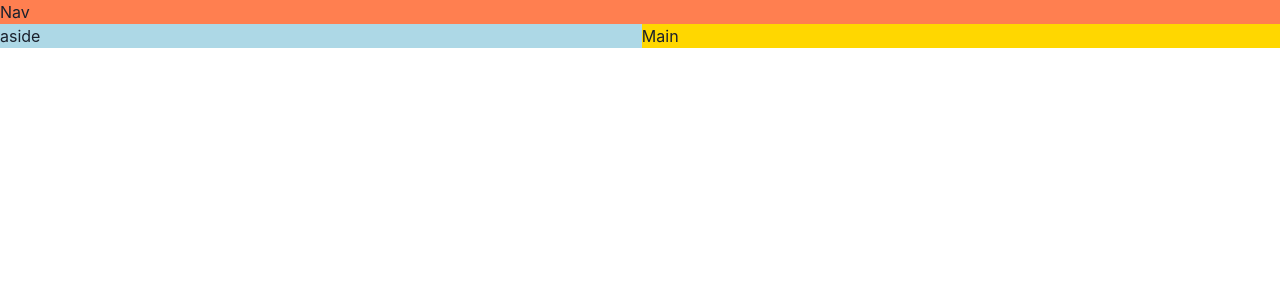
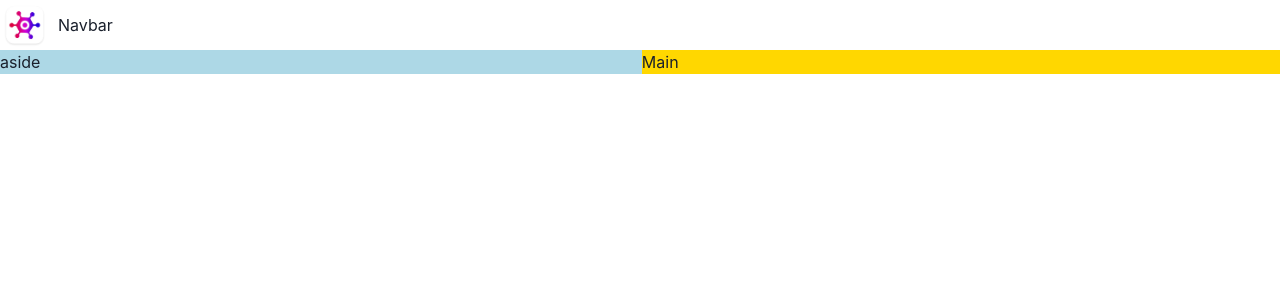
Before and after one commit to FarazRashid/ReactPractice, a React (Vite) app in the folder game-hub/: page / in a window 1280 px wide. Shown: the top 300 px of the page. Built offline with nearby package versions, Linux system fonts and the light colour scheme.

Commit message:
Adds Navbar

```diff
--- a/game-hub/src/App.tsx
+++ b/game-hub/src/App.tsx
@@ -1,4 +1,5 @@
 import { Grid, GridItem, Show } from "@chakra-ui/react";
+import Navbar from "./components/Navbar";
 
 function App() {
   return (
@@ -6,8 +7,8 @@ function App() {
       <Grid
         templateAreas={{ base: `"nav" "main"`, lg: `"nav nav" "aside main"` }}
       >
-        <GridItem area={"nav"} bg={"coral"}>
-          Nav
+        <GridItem area={"nav"}>
+          <Navbar />
         </GridItem>
         <Show above="lg">
           <GridItem area={"aside"} bg={"lightblue"}>
--- /dev/null
+++ b/game-hub/src/components/Navbar.tsx
@@ -0,0 +1,15 @@
+import { HStack, Image, Text } from "@chakra-ui/react";
+import logo from "../assets/logo.webp";
+
+function Navbar() {
+  return (
+    <div>
+      <HStack>
+        <Image src={logo} boxSize="50px" />
+        <Text>Navbar</Text>
+      </HStack>
+    </div>
+  );
+}
+
+export default Navbar;
```
Also changed, not shown: game-hub/src/assets/logo.webp (added).
